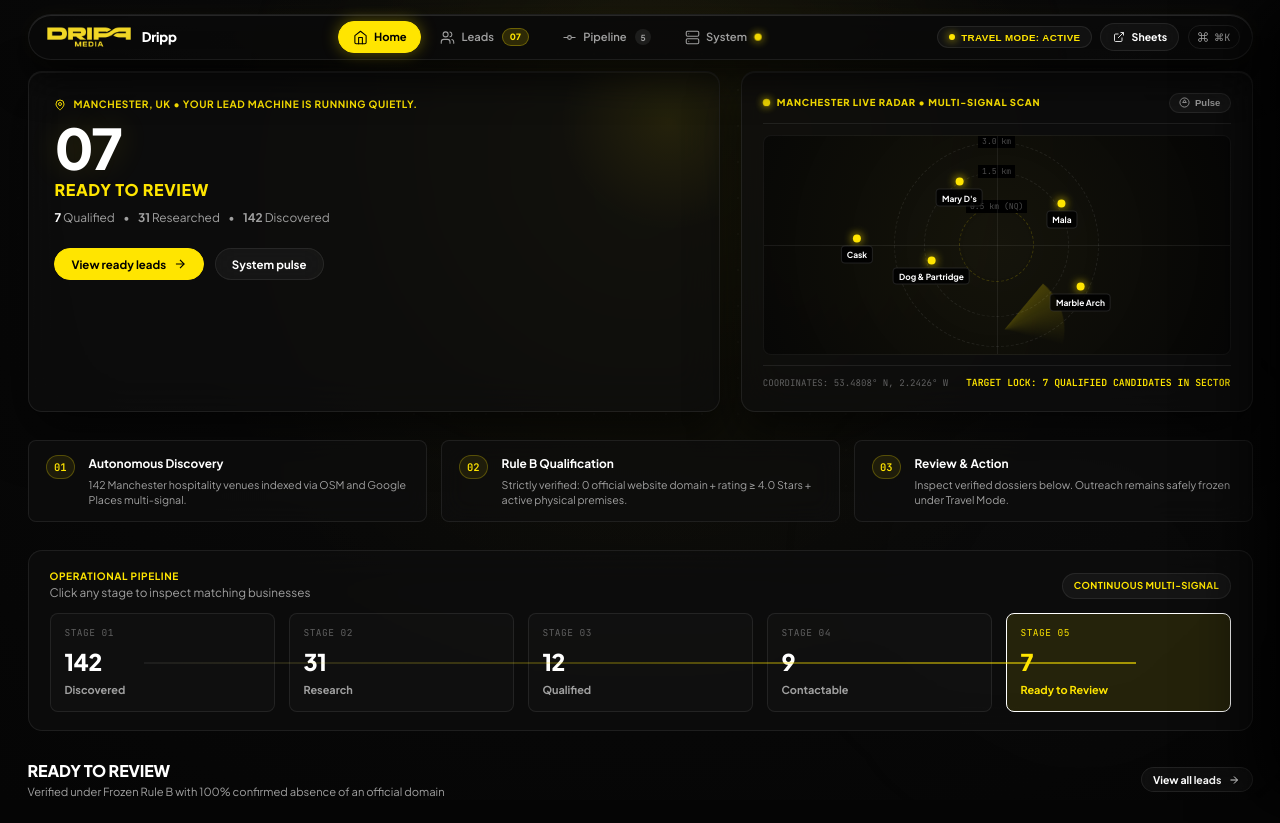
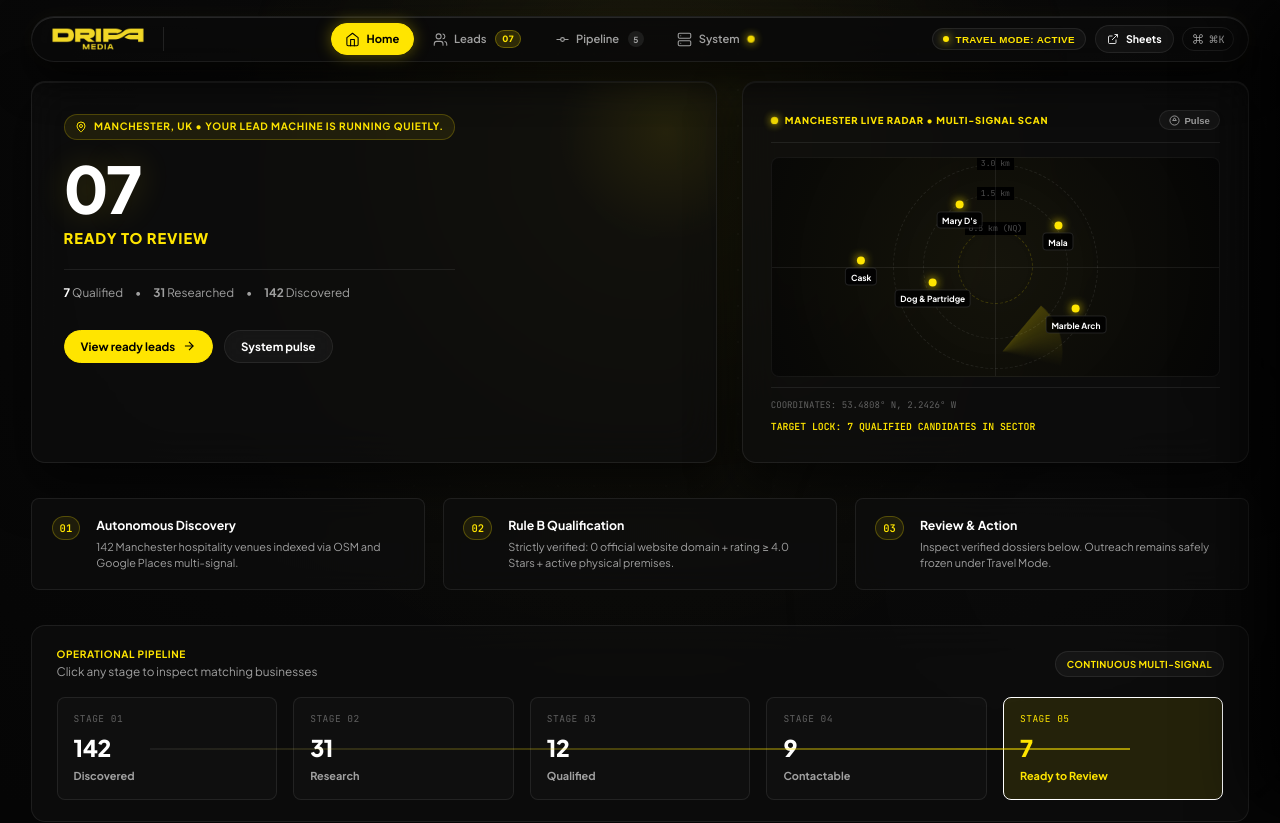
Before and after one commit to Gurpreet931977/DrippMediaLeadsMachine, a website: page static/index.html in a window 1280 px wide. Shown: the top 823 px of the page. Drawn offline with Linux system fonts and the light colour scheme.

Commit message:
fix(ui): remove redundant brand text next to logo and refine overall layout spacing

```diff
--- a/static/index.html
+++ b/static/index.html
@@ -158,25 +158,11 @@
     /* Top Floating Liquid Glass Navigation Bar */
     .nav-header {
       position: sticky;
-      top: 14px;
+      top: 16px;
       z-index: 100;
       max-width: 1260px;
-      margin: 0 auto;
-      padding: 0 1.25rem;
-    }
-    .nav-floating-pill {
-      background: var(--glass-floating);
-      backdrop-filter: var(--glass-blur-lg);
-      -webkit-backdrop-filter: var(--glass-blur-lg);
-      border: var(--glass-border);
-      box-shadow: var(--glass-shadow-floating);
-      border-radius: var(--radius-pill);
-      padding: 0.45rem 0.8rem 0.45rem 1.15rem;
-      display: flex;
-      align-items: center;
-      justify-content: space-between;
-      gap: 1.25rem;
-      transition: border-color var(--transition-fast);
+      margin: 0 auto 1.5rem auto;
+      padding: 0 1.5rem;
     }
     .nav-floating-pill {
       background: var(--glass-floating);
@@ -185,11 +171,11 @@
       border: var(--glass-border);
       box-shadow: 0 16px 40px rgba(0, 0, 0, 0.8), inset 0 1px 0 rgba(255, 255, 255, 0.12), 0 0 24px rgba(255, 229, 0, 0.04);
       border-radius: var(--radius-pill);
-      padding: 0.45rem 0.85rem 0.45rem 1.15rem;
+      padding: 0.45rem 1rem 0.45rem 1.25rem;
       display: flex;
       align-items: center;
       justify-content: space-between;
-      gap: 1.25rem;
+      gap: 1.5rem;
       transition: all var(--transition-fast);
     }
     .nav-floating-pill:hover {
@@ -198,30 +184,24 @@
     }
 
     .brand-link {
-      display: flex;
+      display: inline-flex;
       align-items: center;
-      gap: 0.65rem;
       text-decoration: none;
-      color: var(--text-main);
+      padding-right: 1.25rem;
+      margin-right: 0.25rem;
+      border-right: 1px solid rgba(255, 255, 255, 0.1);
       transition: all var(--transition-fast);
     }
     .brand-logo-img {
-      height: 22px;
+      height: 24px;
       width: auto;
+      display: block;
       object-fit: contain;
-      transition: transform 0.3s cubic-bezier(0.16, 1, 0.3, 1);
+      transition: transform 0.3s cubic-bezier(0.16, 1, 0.3, 1), filter 0.3s ease;
     }
     .brand-link:hover .brand-logo-img {
-      transform: scale(1.1) rotate(-3deg);
-    }
-    .brand-name {
-      font-size: 0.95rem;
-      font-weight: 800;
-      letter-spacing: -0.02em;
-      transition: text-shadow 0.25s ease;
-    }
-    .brand-link:hover .brand-name {
-      text-shadow: 0 0 12px rgba(255, 229, 0, 0.6);
+      transform: scale(1.08) rotate(-2deg);
+      filter: drop-shadow(0 0 10px rgba(255, 229, 0, 0.65));
     }
 
     /* 4 Primary Navigation Spaces */
@@ -372,7 +352,7 @@
       z-index: 1;
       max-width: 1260px;
       margin: 0 auto;
-      padding: 1.75rem 1.25rem 5rem 1.25rem;
+      padding: 1rem 1.5rem 6rem 1.5rem;
     }
 
     /* Views */
@@ -451,9 +431,9 @@
     .home-command-grid {
       display: grid;
       grid-template-columns: 1.15fr 0.85fr;
-      gap: 1.5rem;
+      gap: 1.75rem;
       align-items: stretch;
-      margin-bottom: 2rem;
+      margin-bottom: 2.5rem;
     }
     @media (max-width: 960px) {
       .home-command-grid { grid-template-columns: 1fr; }
@@ -464,7 +444,7 @@
       -webkit-backdrop-filter: var(--glass-blur-md);
       border: var(--glass-border);
       border-radius: var(--radius-md);
-      padding: 1.85rem;
+      padding: 2.25rem;
       display: flex;
       flex-direction: column;
       justify-content: space-between;
@@ -486,44 +466,50 @@
     .home-header-banner {
       display: flex;
       justify-content: space-between;
-      align-items: flex-end;
-      gap: 1.5rem;
+      align-items: flex-start;
+      gap: 2rem;
       flex-wrap: wrap;
     }
     .home-market-badge {
       font-size: 0.72rem;
       font-weight: 700;
-      letter-spacing: 0.06em;
+      letter-spacing: 0.07em;
       text-transform: uppercase;
       color: var(--accent-yellow);
-      display: flex;
+      display: inline-flex;
       align-items: center;
       gap: 0.5rem;
-      margin-bottom: 0.4rem;
+      padding: 0.3rem 0.75rem;
+      background: rgba(255, 229, 0, 0.08);
+      border: 1px solid rgba(255, 229, 0, 0.22);
+      border-radius: var(--radius-pill);
+      margin-bottom: 1.25rem;
     }
     .home-hero-huge-num {
-      font-size: 4rem;
+      font-size: 4.6rem;
       font-weight: 800;
       letter-spacing: -0.04em;
       color: var(--text-main);
-      line-height: 1;
-      margin-bottom: 0.25rem;
-      text-shadow: 0 0 30px rgba(255, 229, 0, 0.15);
+      line-height: 0.95;
+      margin-bottom: 0.65rem;
+      text-shadow: 0 0 32px rgba(255, 229, 0, 0.18);
     }
     .home-hero-huge-label {
-      font-size: 1.15rem;
+      font-size: 1.05rem;
       font-weight: 800;
-      letter-spacing: 0.04em;
+      letter-spacing: 0.06em;
       color: var(--accent-yellow);
       text-transform: uppercase;
+      margin-bottom: 1.35rem;
     }
     .home-hero-sub-breakdown {
-      font-size: 0.85rem;
+      font-size: 0.84rem;
       color: var(--text-muted);
-      margin-top: 0.4rem;
+      padding-top: 1rem;
+      border-top: 1px solid rgba(255, 255, 255, 0.08);
       display: flex;
       align-items: center;
-      gap: 0.6rem;
+      gap: 0.85rem;
       flex-wrap: wrap;
     }
 
@@ -534,7 +520,7 @@
       -webkit-backdrop-filter: var(--glass-blur-md);
       border: var(--glass-border);
       border-radius: var(--radius-md);
-      padding: 1.5rem;
+      padding: 2rem;
       display: flex;
       flex-direction: column;
       justify-content: space-between;
@@ -547,8 +533,8 @@
       justify-content: space-between;
       align-items: center;
       border-bottom: var(--glass-border);
-      padding-bottom: 0.75rem;
-      margin-bottom: 0.75rem;
+      padding-bottom: 0.85rem;
+      margin-bottom: 1rem;
     }
     .radar-live-blip {
       width: 7px;
@@ -742,8 +728,8 @@
     .home-guide-strip {
       display: grid;
       grid-template-columns: repeat(3, 1fr);
-      gap: 1rem;
-      margin-bottom: 2rem;
+      gap: 1.25rem;
+      margin-bottom: 2.5rem;
     }
     @media (max-width: 800px) {
       .home-guide-strip { grid-template-columns: 1fr; }
@@ -754,10 +740,10 @@
       -webkit-backdrop-filter: var(--glass-blur-sm);
       border: var(--glass-border);
       border-radius: var(--radius-sm);
-      padding: 1rem 1.25rem;
+      padding: 1.25rem 1.4rem;
       display: flex;
       align-items: flex-start;
-      gap: 1rem;
+      gap: 1.15rem;
       transition: all var(--transition-fast);
     }
     .home-guide-step:hover {
@@ -777,15 +763,15 @@
       flex-shrink: 0;
     }
     .guide-step-title {
-      font-size: 0.85rem;
+      font-size: 0.88rem;
       font-weight: 700;
       color: var(--text-main);
-      margin-bottom: 0.2rem;
+      margin-bottom: 0.25rem;
     }
     .guide-step-desc {
-      font-size: 0.76rem;
+      font-size: 0.78rem;
       color: var(--text-muted);
-      line-height: 1.45;
+      line-height: 1.5;
     }
 
     /* Interactive Pipeline Bar on Home */
@@ -795,16 +781,16 @@
       -webkit-backdrop-filter: var(--glass-blur-md);
       border: var(--glass-border);
       border-radius: var(--radius-md);
-      padding: 1.25rem 1.5rem;
-      margin-bottom: 2rem;
+      padding: 1.5rem 1.75rem;
+      margin-bottom: 2.5rem;
       position: relative;
     }
     .pipeline-stage-nodes-row {
       display: grid;
       grid-template-columns: repeat(5, 1fr);
-      gap: 1rem;
+      gap: 1.15rem;
       position: relative;
-      margin-top: 0.75rem;
+      margin-top: 1.15rem;
     }
     .pipeline-stage-nodes-row::before {
       content: '';
@@ -821,7 +807,7 @@
       background: rgba(255, 255, 255, 0.02);
       border: var(--glass-border);
       border-radius: var(--radius-sm);
-      padding: 0.85rem 1rem;
+      padding: 1rem 1.15rem;
       cursor: pointer;
       transition: all var(--transition-fast);
       text-align: left;
@@ -881,25 +867,25 @@
     .lead-workspace-split {
       display: grid;
       grid-template-columns: 460px 1fr;
-      gap: 1.5rem;
+      gap: 1.75rem;
       align-items: start;
     }
     .lead-stream-pane {
       display: flex;
       flex-direction: column;
-      gap: 0.8rem;
+      gap: 0.95rem;
     }
     .lead-stream-item {
       background: var(--glass-primary);
       backdrop-filter: var(--glass-blur-sm);
       border: var(--glass-border);
       border-radius: var(--radius-sm);
-      padding: 1.1rem 1.25rem;
+      padding: 1.25rem 1.4rem;
       cursor: pointer;
       transition: all var(--transition-fast);
       display: flex;
       flex-direction: column;
-      gap: 0.5rem;
+      gap: 0.65rem;
     }
     .lead-stream-item:hover {
       background: rgba(255, 255, 255, 0.05);
@@ -1274,9 +1260,8 @@
   <!-- Top Inset Liquid Glass Navigation -->
   <header class="nav-header">
     <div class="nav-floating-pill">
-      <a href="#home" class="brand-link" onclick="navigateTo('home')">
+      <a href="#home" class="brand-link" onclick="navigateTo('home')" title="Dripp Media Leads Machine">
         <img src="/static/logos/dripp-logo-yellow-cropped.png" alt="Dripp Media" class="brand-logo-img">
-        <span class="brand-name">Dripp</span>
       </a>
 
       <!-- 4 Primary Navigation Spaces -->
```
